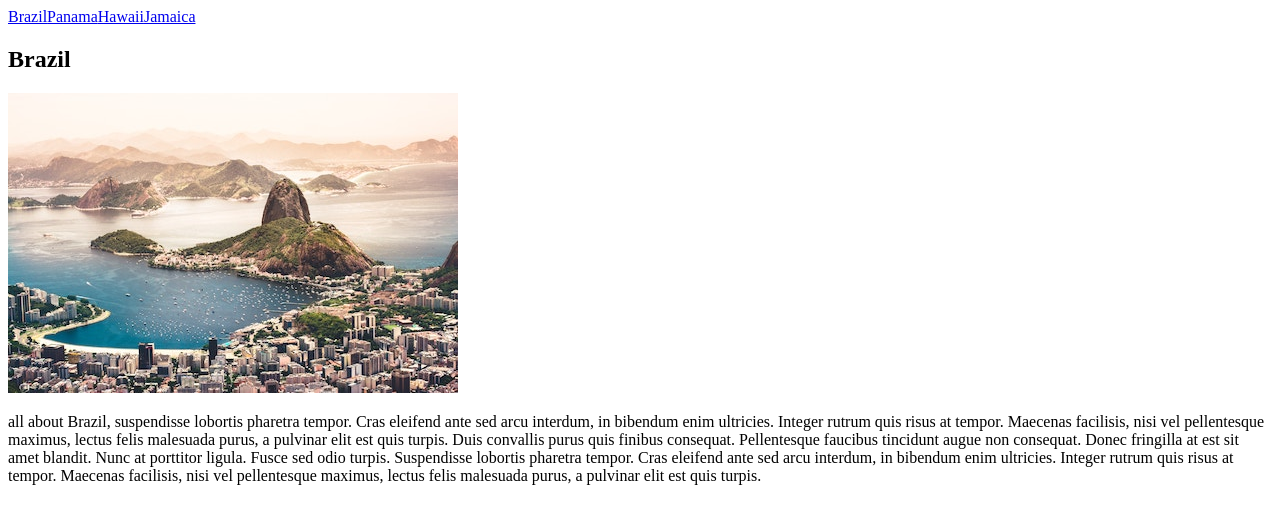
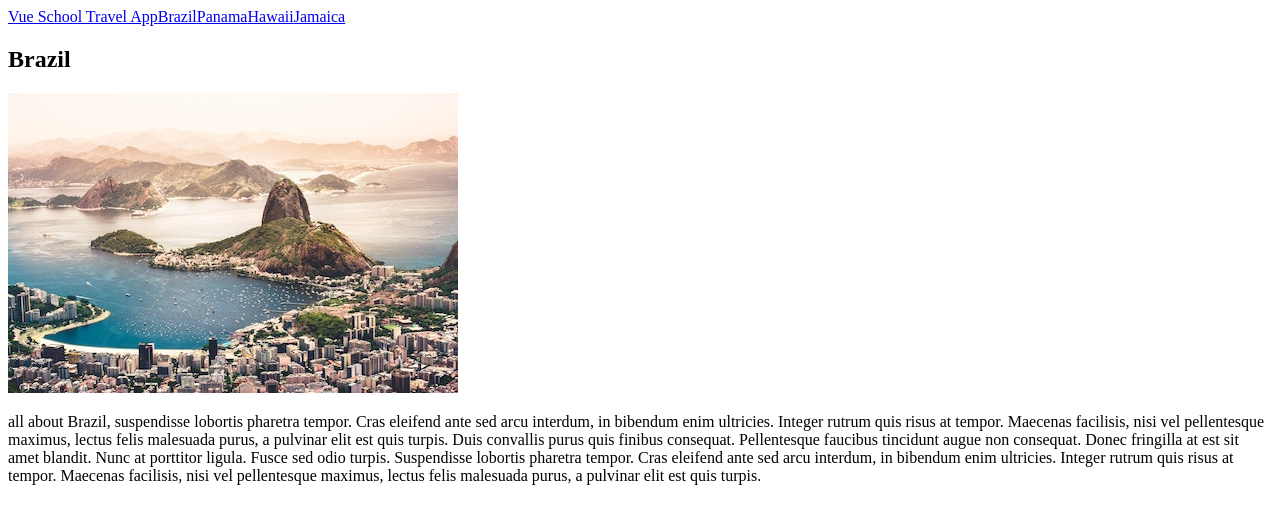
Before and after one commit to quackness/vue-router, a Vue app: page /destination/1 in a window 1280 px wide. Shown: the top 524 px of the page. Built offline with nearby package versions, Linux system fonts and the light colour scheme; the HTML template or start-up script is replaced by a standard one.

Commit message:
add logo and route it to home page

```diff
--- a/src/components/TheNavigation.vue
+++ b/src/components/TheNavigation.vue
@@ -1,5 +1,6 @@
 <template>
   <div id="nav">
+      <router-link id="logo" to="/">Vue School Travel App</router-link>
       <router-link
         v-for="destination in destinations"
         :key="destination.id"
```
